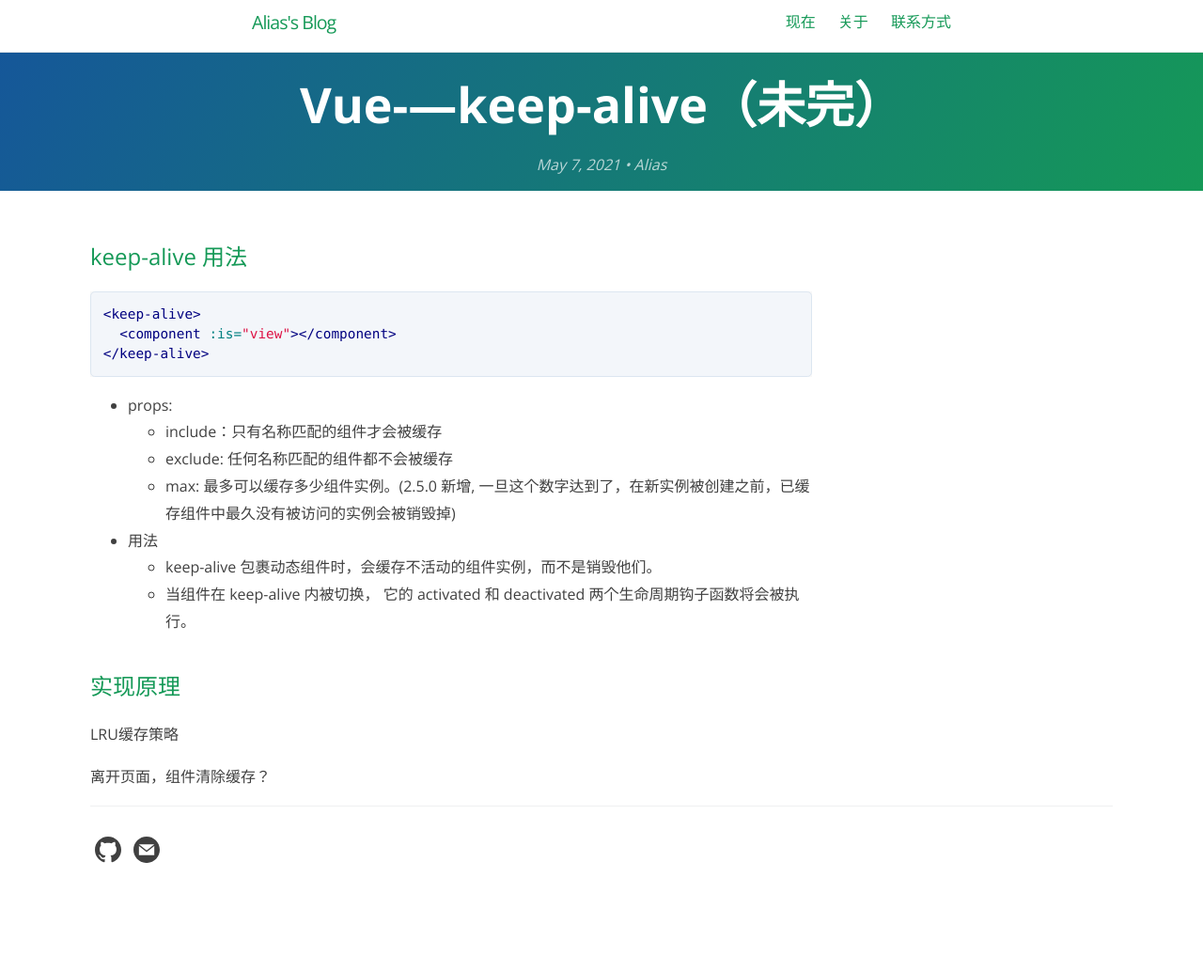
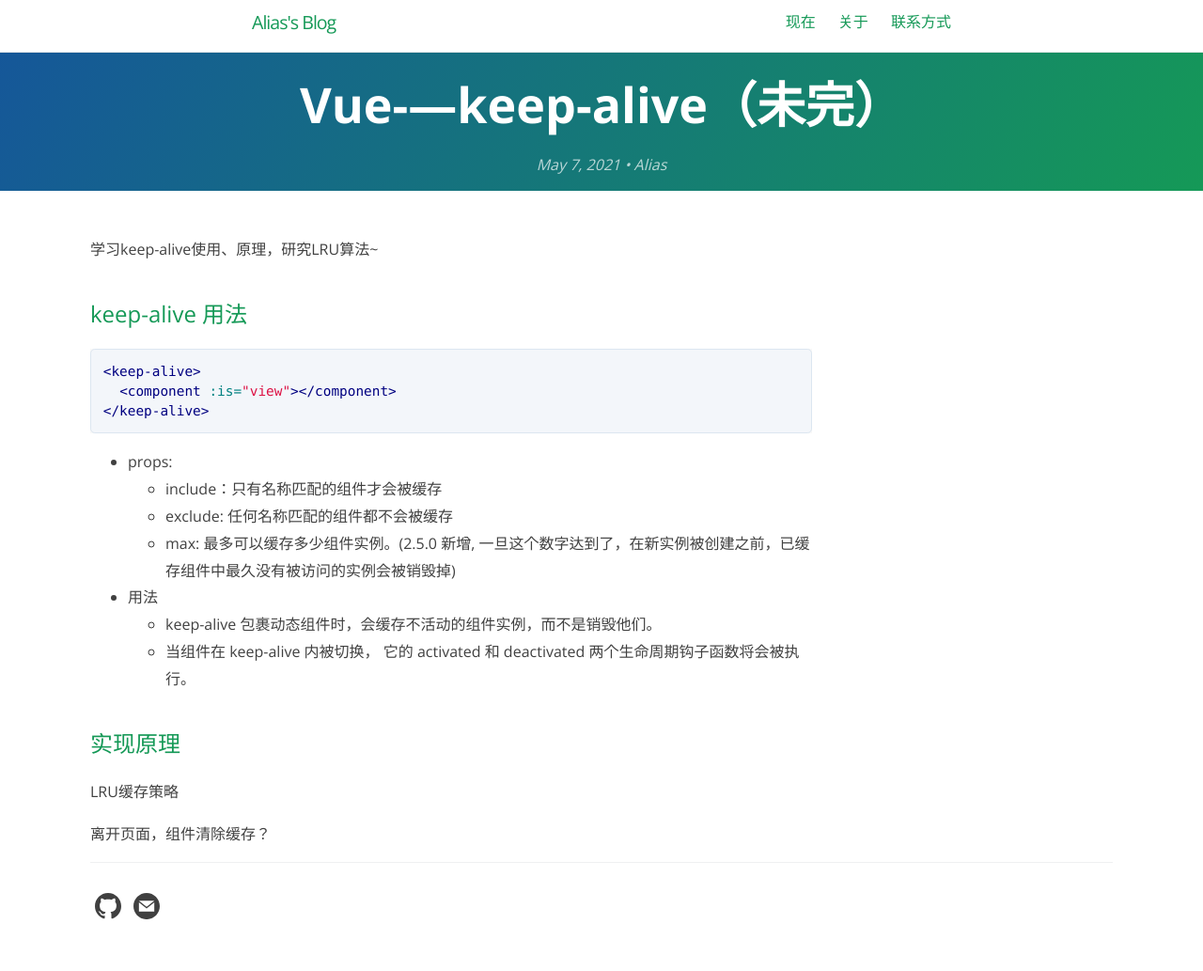
Before and after one commit to higwendolyn/Alias, a Jekyll site: the page built from _posts/2021-05-07-keep_alive.md, in a window 1280 px wide. Shown: the whole page at 94% size. Built offline with Jekyll 4.4.1, drawn with Linux system fonts in a browser that asks for light colours; before the commit the page ends 972 px from its top, so only the background shows below that.

Commit message:
LRU算法

```diff
--- a/_posts/2021-05-07-keep_alive.md
+++ b/_posts/2021-05-07-keep_alive.md
@@ -3,6 +3,8 @@
 title: "Vue-—keep-alive（未完）"
 category: 'Vue&React'
 ---
+
+学习keep-alive使用、原理，研究LRU算法~
 
 ## keep-alive 用法
 
```
